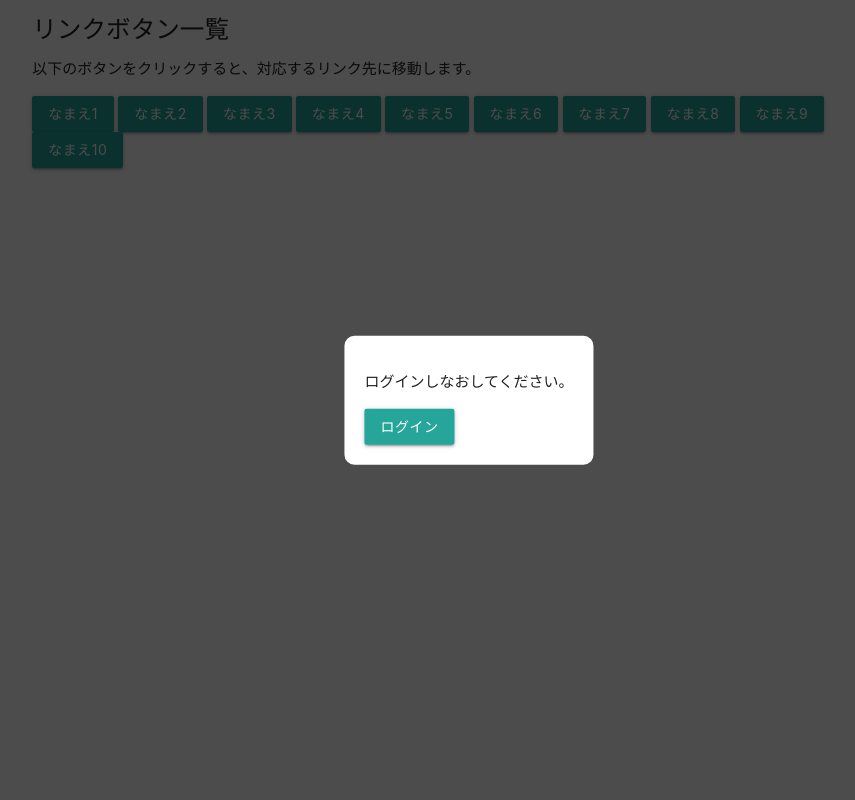
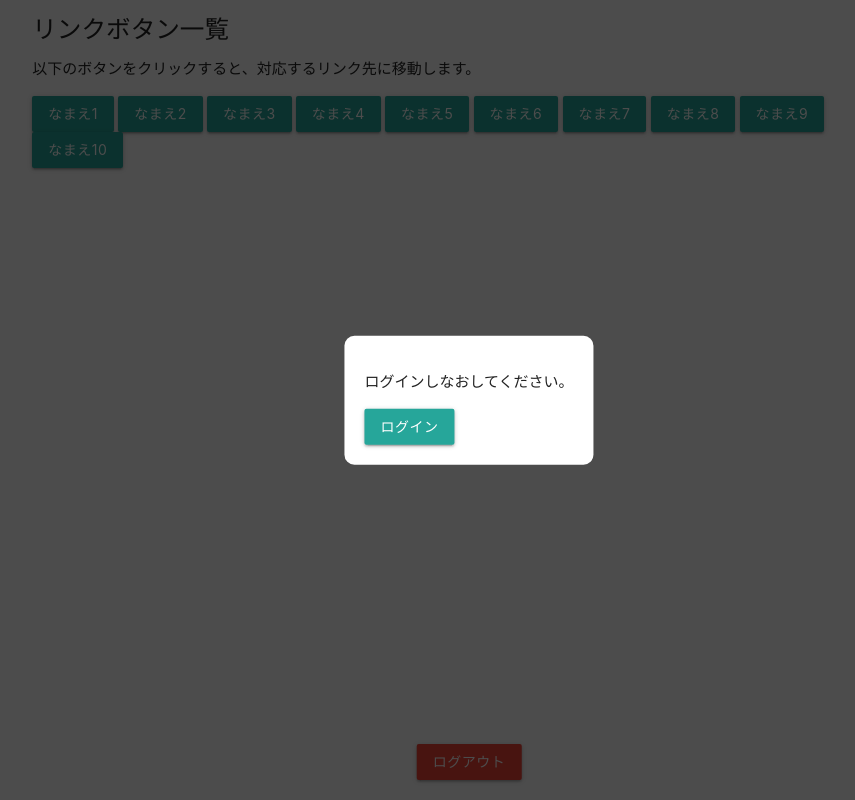
Before and after one commit to PCManagerplus/service1, a plain HTML site: page index1.html in a window 1280 px wide. Shown: the whole page, without its empty margins (171-1026 px from the left). Drawn offline with nearby package versions, Linux system fonts and the light colour scheme.

Commit message:
Update index1.html

```diff
--- a/index1.html
+++ b/index1.html
@@ -27,6 +27,13 @@
             padding: 20px;
             border-radius: 10px;
         }
+        /* ログアウトボタン用のスタイル */
+        .logout-button {
+            position: fixed;
+            bottom: 20px;
+            left: 50%;
+            transform: translateX(-50%);
+        }
     </style>
     <script>
         // URLパラメータの取得
@@ -43,7 +50,12 @@
 
         // ログインボタンがクリックされたときの処理
         function redirectToLogin() {
-            window.location.href = '/log/login.html';
+            window.location.href = '/service1/log/login.html';
+        }
+
+        // ログアウトボタンがクリックされたときの処理
+        function redirectToService() {
+            window.location.href = '/service1/index.html';
         }
     </script>
 </head>
@@ -82,6 +94,11 @@
     </div>
 </div>
 
+<!-- ログアウトボタン -->
+<div class="logout-button">
+    <button class="btn waves-effect waves-light red" onclick="redirectToService()">ログアウト</button>
+</div>
+
 <!-- Materialize JS CDN -->
 <script src="https://cdnjs.cloudflare.com/ajax/libs/materialize/1.0.0/js/materialize.min.js"></script>
 </body>
```
